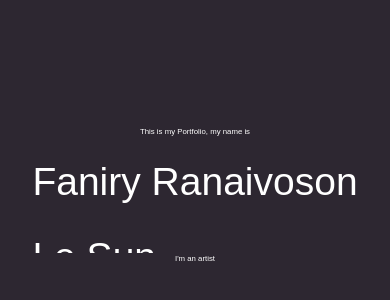
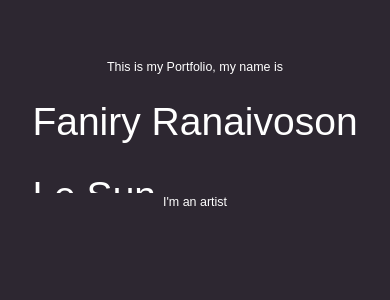
Before and after one commit to Faniry-lang/Test-index, a plain HTML site: page index.html in a window 390 px wide. Shown: the part 212-512 px from the top of the page. Drawn offline with nearby package versions, Linux system fonts and the light colour scheme.

Commit message:
small text size

```diff
--- a/index.html
+++ b/index.html
@@ -26,6 +26,12 @@
         .brand {
             height: 350px;
         }
+        body {
+            padding-top: 10vh;
+        }
+        .smallText {
+            font-size: 2vw;
+        }
     }
     @media(max-width:1200px) {
         .brand {
@@ -33,6 +39,9 @@
         }
         body {
             padding-top: 10vh;
+        }
+        .smallText {
+            font-size: 2vw;
         }
     }
     @media(max-width:800px) {
@@ -42,6 +51,9 @@
         body {
             padding-top: 20vh;
         }
+        .smallText {
+            font-size: 2vw;
+        }
     }
     @media(max-width:600px) {
         .brand {
@@ -50,13 +62,19 @@
         body {
             padding-top: 30vh;
         }
+        .smallText {
+            font-size: 3vw;
+        }
     }
     @media(max-width:500px) {
         .brand {
             height: 100px;
         }
         body {
-            padding-top: 40vh;
+            padding-top: 32vh;
+        }
+        .smallText {
+            font-size: 3.2vw;
         }
     }
     .scrollUp {
@@ -87,7 +105,6 @@
         margin: auto;
     }
     .smallText {
-        font-size: 2vw;
         font-family:"Giphurs SC Light",Arial, Helvetica, sans-serif;
     }
 </style>
```
